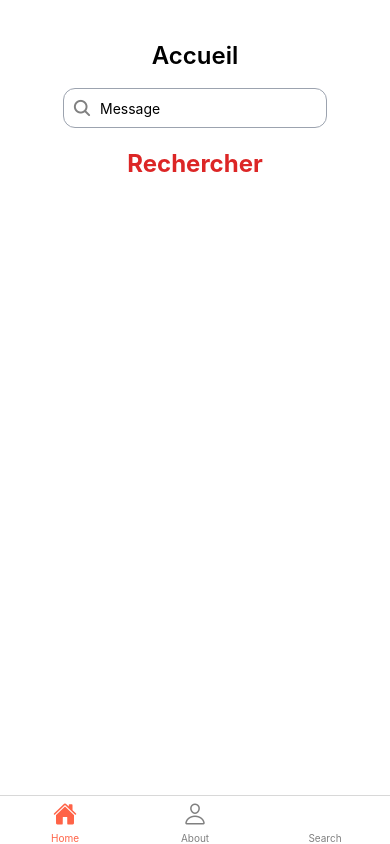
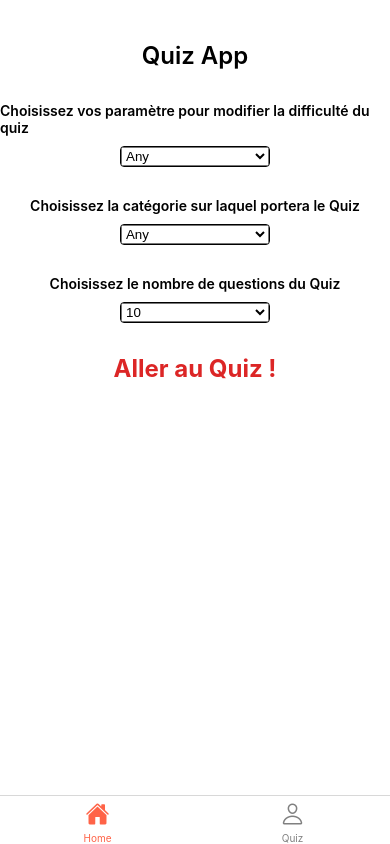
Before and after one commit to Nenuphare/Quiz-App, a React Native app: screen / in a window 390 px wide. Built offline with nearby package versions, Linux system fonts and the light colour scheme.

Commit message:
Home Component Pickers done

```diff
--- a/App.js
+++ b/App.js
@@ -6,8 +6,7 @@ import { Ionicons } from "@expo/vector-icons";
 
 import styles from './styles';
 import Home from './components/Home';
-import About from './components/About';
-import SearchScreen from './components/SearchScreen';
+import Quiz from './components/Quiz';
 
 
 
@@ -18,10 +17,10 @@ function HomeScreen(){
     </View>
   )
 }
-function AboutScreen(){
+function QuizScreen(){
   return(
     <View style={styles.container}>
-      <About/>
+      <Quiz/>
     </View>
   )
 }
@@ -37,7 +36,7 @@ export default function App() {
             let iconName;
             if (route.name === "Home") {
               iconName = focused ? "home" : "home-outline";
-            } else if (route.name === "About") {
+            } else if (route.name === "Quiz") {
               iconName = focused ? "person" : "person-outline";
             }
             return <Ionicons name={iconName} size={24} color={color} />;
@@ -48,8 +47,7 @@ export default function App() {
         })}
       >
         <TAB.Screen name="Home" component={HomeScreen} />
-        <TAB.Screen name="About" component={AboutScreen} />
-        <TAB.Screen name="Search" component={SearchScreen} />
+        <TAB.Screen name="Quiz" component={QuizScreen} />
       </TAB.Navigator>
     </NavigationContainer>
   );
--- a/components/Home.js
+++ b/components/Home.js
@@ -1,4 +1,5 @@
 import { Ionicons } from "@expo/vector-icons";
+import { Picker } from "@react-native-picker/picker";
 import { useNavigation } from "@react-navigation/native";
 import React, { useState } from "react";
 import {
@@ -10,28 +11,90 @@ import {
 } from "react-native";
 
 const Home = () => {
-  const [message, setMessage] = useState("");
   const navigation = useNavigation();
 
-  const goToSearch = () => {
-    navigation.navigate("Search", { message });
+  const [selectedDifficulty, setSelectedDifficulty] = useState("");
+  const [selectedCategory, setSelectedCategory] = useState("");
+  const goToQuiz = () => {
+    navigation.navigate("Fetch", { selectedCategory, selectedDifficulty, selectedNumber });
   };
+
+
 
   return (
     <SafeAreaView className="flex-1">
       <View className="flex items-center mt-10">
-        <Text className="font-semibold text-2xl">Accueil</Text>
-        <View className="flex flex-row items-center p-2 border border-gray-400 mt-4 rounded-xl">
-          <Ionicons name="search" size={20} color="gray" />
-          <TextInput
-            className="flex ml-2"
-            placeholder="Message"
-            onChangeText={setMessage}
-            value={message}
-          />
+        <Text className="font-semibold text-2xl">Quiz App</Text>
+        <View className="flex items-center" style={{marginTop: 30}}>
+          <Text className="font-semibold text-l" style={{marginBottom: 10}}>Choisissez vos paramètre pour modifier la difficulté du quiz</Text>
+          <View style={{ width: 150, borderWidth: 1, borderRadius: 4 }}>
+            <Picker
+              selectedValue={selectedDifficulty}
+              onValueChange={(itemValue, itemIndex) =>
+                setSelectedDifficulty(itemValue)
+              }>
+              <Picker.Item label="Any" value="" />
+              <Picker.Item label="Easy" value="easy" />
+              <Picker.Item label="Medium" value="medium" />
+              <Picker.Item label="Hard" value="hard" />
+            </Picker>
+          </View>
         </View>
-        <TouchableOpacity className="mt-5" onPress={goToSearch}>
-          <Text className="font-bold text-2xl text-red-600">Rechercher</Text>
+        <View className="flex items-center" style={{marginTop: 30}}>
+          <Text className="font-semibold text-l" style={{marginBottom: 10}}>Choisissez la catégorie sur laquel portera le Quiz</Text>
+          <View style={{ width: 150, borderWidth: 1, borderRadius: 4 }}>
+            <Picker
+              selectedValue={selectedCategory}
+              onValueChange={(itemValue, itemIndex) =>
+                setSelectedCategory(itemValue)
+              }>
+              <Picker.Item label="Any" value="" />
+              <Picker.Item label="General Knowledge" value="9" />
+              <Picker.Item label="Entertainment: Books" value="10" />
+              <Picker.Item label="Entertainment: Films" value="11" />
+              <Picker.Item label="Entertainment: Music" value="12" />
+              <Picker.Item label="Entertainment: Musicals & Theatres" value="13" />
+              <Picker.Item label="Entertainment: Television" value="14" />
+              <Picker.Item label="Entertainment: Video Games" value="15" />
+              <Picker.Item label="Entertainment: Board Games" value="16" />
+              <Picker.Item label="Science & Nature" value="18" />
+              <Picker.Item label="Science: Computers" value="19" />
+              <Picker.Item label="Science: Mathematics" value="20" />
+              <Picker.Item label="Mythology" value="21" />
+              <Picker.Item label="Sports" value="22" />
+              <Picker.Item label="Geography" value="23" />
+              <Picker.Item label="History" value="24" />
+              <Picker.Item label="Politics" value="25" />
+              <Picker.Item label="Arts" value="26" />
+              <Picker.Item label="Celebrities" value="27" />
+              <Picker.Item label="Animals" value="28" />
+              <Picker.Item label="Vehicles" value="29" />
+              <Picker.Item label="Entertainment: Comics" value="30" />
+              <Picker.Item label="Sciences: Gadgets" value="31" />
+              <Picker.Item label="Entertainment: Japanese Anime & Manga" value="32" />
+              <Picker.Item label="Entertainment Cartoon & Animations" value="33" />
+            </Picker>
+          </View>
+        </View>
+        <View className="flex items-center" style={{marginTop: 30}}>
+          <Text className="font-semibold text-l" style={{marginBottom: 10}}>Choisissez le nombre de questions du Quiz</Text>
+          <View style={{ width: 150, borderWidth: 1, borderRadius: 4 }}>
+            <Picker
+              selectedValue={selectedDifficulty}
+              onValueChange={(itemValue, itemIndex) =>
+                setSelectedDifficulty(itemValue)
+              }>
+              <Picker.Item label="10" value="10" />
+              <Picker.Item label="20" value="20" />
+              <Picker.Item label="30" value="30" />
+              <Picker.Item label="40" value="40" />
+              <Picker.Item label="50" value="50" />
+              <Picker.Item label="100" value="100" />
+            </Picker>
+          </View>
+        </View>
+        <TouchableOpacity  onPress={goToQuiz} style={{marginTop: 30}}>
+          <Text className="font-bold text-2xl text-red-600">Aller au Quiz !</Text>
         </TouchableOpacity>
       </View>
     </SafeAreaView>
--- a/components/About.js
+++ b/components/Quiz.js
@@ -3,17 +3,15 @@ import React from "react";
 import { SafeAreaView, Text, View } from "react-native";
 import { ActivityIndicator } from "react-native-paper";
 
-const About = () => {
-  const route = useRoute();
-  const { message } = route.params;
+const Quiz = () => {
 
   return (
     <SafeAreaView className="flex-1">
       <View className="flex items-center justify-center mt-10">
-        <Text className="text-2xl font-semibold">{message}</Text>
+        <Text className="text-2xl font-semibold">Frr t sur de oit</Text>
       </View>
     </SafeAreaView>
   )
 }
 
-export default About
+export default Quiz
--- a/package.json
+++ b/package.json
@@ -9,6 +9,7 @@
     "web": "expo start --web"
   },
   "dependencies": {
+    "@react-native-picker/picker": "^2.7.5",
     "@react-navigation/bottom-tabs": "^6.5.20",
     "@react-navigation/native": "^6.1.17",
     "expo": "~50.0.14",
```
Also changed, not shown: 1 other file (tests, documents, lock files or other folders).
